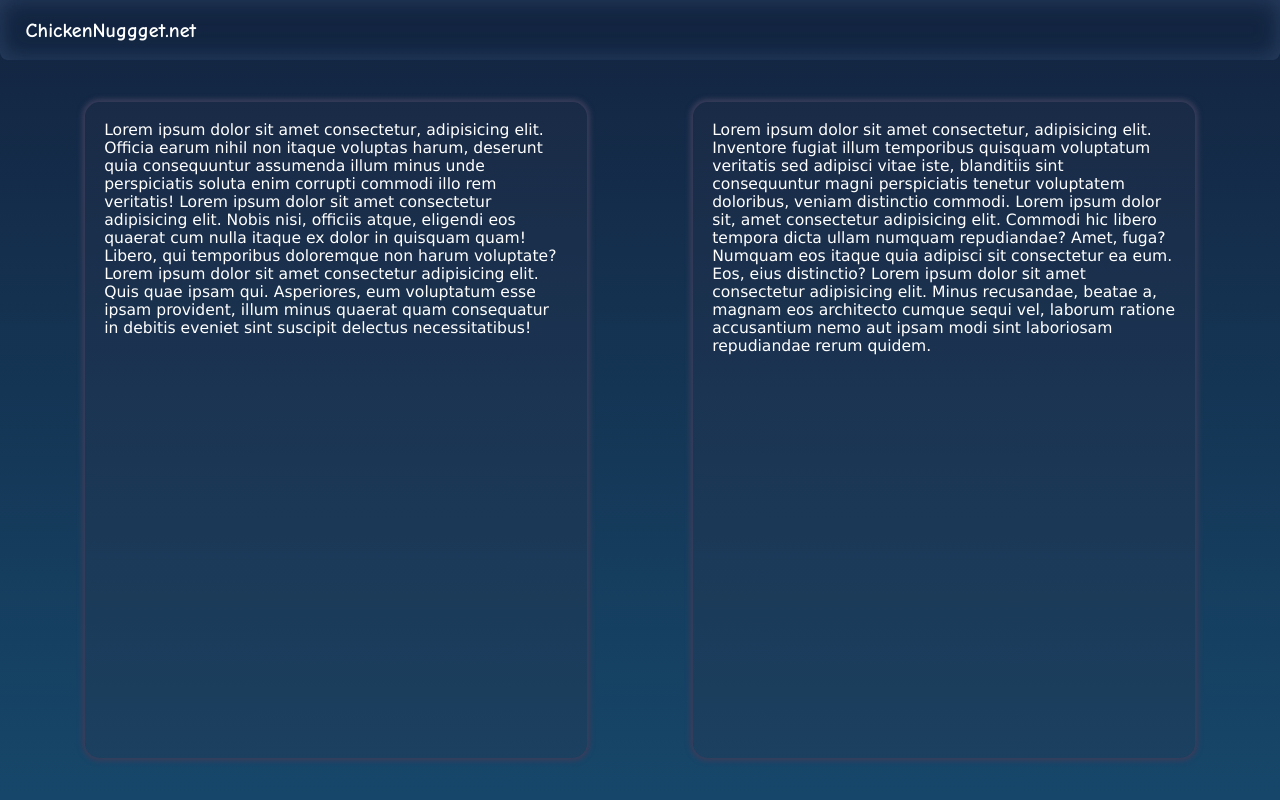
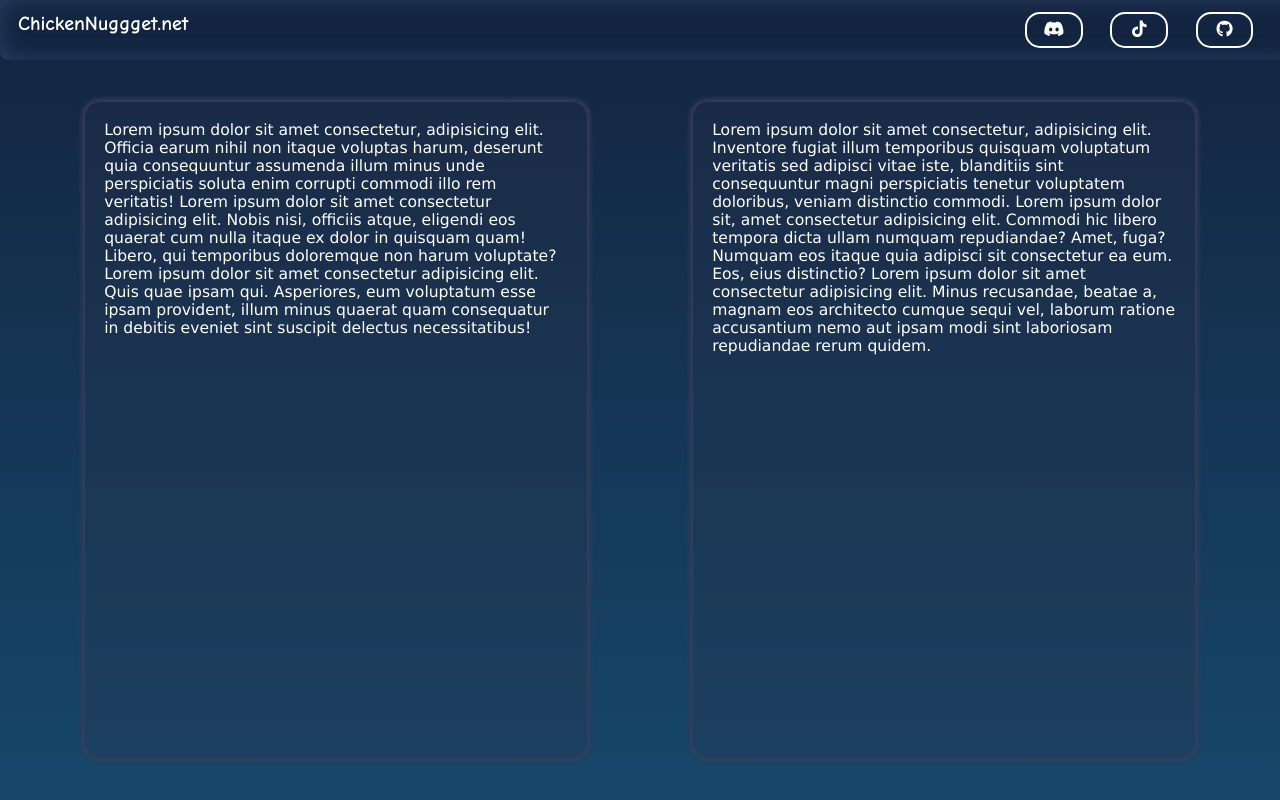
Before and after one commit to MartinNagypal/ChickenNugggetWeb, a plain HTML site: page Pages/index.html in a window 1280 px wide. Drawn offline with Linux system fonts and the light colour scheme.

Commit message:
navbar rework

```diff
--- a/CSS/index.css
+++ b/CSS/index.css
@@ -16,8 +16,41 @@
     width: 100%;
     height: 7.5vh;
     backdrop-filter: blur(6px);
+
+    display: grid;
+    grid-template-columns: 20vw 58vw 20vw;
+    padding-left: 1vw;
+    padding-right: 1vw;
 }
 
+.navbarSocials{
+    justify-items: center;
+    color:white;
+    display: grid;
+    grid-template-columns: repeat(3, 1fr);
+}
+
+.navbarSocialButtons{
+    background: transparent;
+    border-style: solid;
+    border-color: white;
+    border-radius: 15px;
+    color:white;
+    width: 4.5vw;
+    height: 4.5vh;
+    font-size: calc((2vw + 2vh) / 2.5);
+    transition: 0.2s;
+}
+
+.navbarSocialButtons:hover{
+    transform: scale(0.9);
+    box-shadow: 0 0 5px 4px rgba(208, 206, 207, 0.5);
+}
+
+.navbarSocialButtons:active{
+    transform: scale(0.8);
+    box-shadow: 0 0 5px 4px rgba(208, 206, 207, 0.5);
+}
 
 .navbarWebsiteName{
     font-size: 2.5vh;
@@ -46,4 +79,9 @@
     overflow: auto;
     color: white;
     padding: 1.5vw;
+    transition: 0.3s;
 }
+
+.block:hover{
+    box-shadow: 0 0 5px 4px rgba(208, 206, 207, 0.35);
+}
--- a/Pages/index.html
+++ b/Pages/index.html
@@ -4,7 +4,8 @@
   <meta charset="UTF-8">
   <meta name="viewport" content="width=device-width, initial-scale=1.0">
   <title>ChickenNuggget</title>
-	<link rel="stylesheet" href="../CSS/index.css">
+  <link rel="stylesheet" href="../CSS/index.css">
+  <link rel="stylesheet" href="https://cdnjs.cloudflare.com/ajax/libs/font-awesome/6.5.1/css/all.min.css">
 </head>
 
 <!-- make body a 2 row grid -->
@@ -13,6 +14,35 @@
 	<nav class="navbar">
 		<!-- navbar content  -->
 		<div class="navbarWebsiteName"><b>ChickenNuggget.net</b></div>
+
+		<!-- mid part -->
+		<div class="navbarMidPart"></div>
+
+		<!-- socials  -->
+		<div class="navbarSocials">
+
+			<!-- Button for Discord href -->
+			<div class="navbarSocialsDiscord">
+				<button class="navbarSocialButtons">
+					<i class="fa-brands fa-discord"></i>
+				</button>
+
+			</div>
+
+			<!-- Button for TikTok href -->
+			<div class="navbarSocialsTiktok">
+				<button class="navbarSocialButtons">
+					<i class="fa-brands fa-tiktok" style="color: #ffffff;"></i>
+				</button>
+			</div>
+
+			<!-- Button for GitHub href -->
+			<div class="navbarSocialsGithub">
+				<button class="navbarSocialButtons">
+					<i class="fa-brands fa-github" style="color: #ffffff;"></i>
+				</button>
+			</div>
+		</div>
 
 	</nav>
 
```
